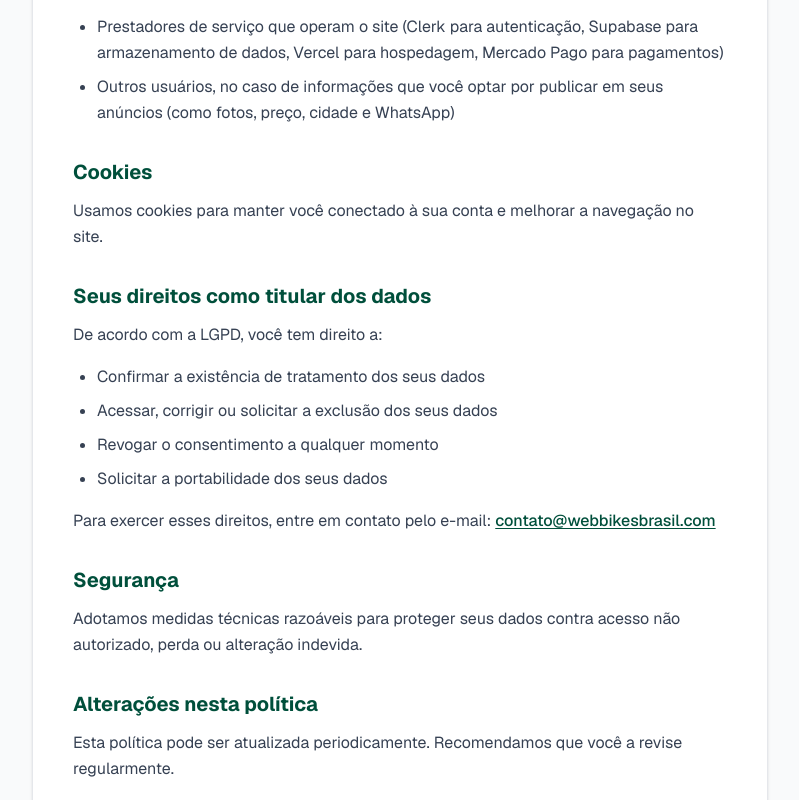
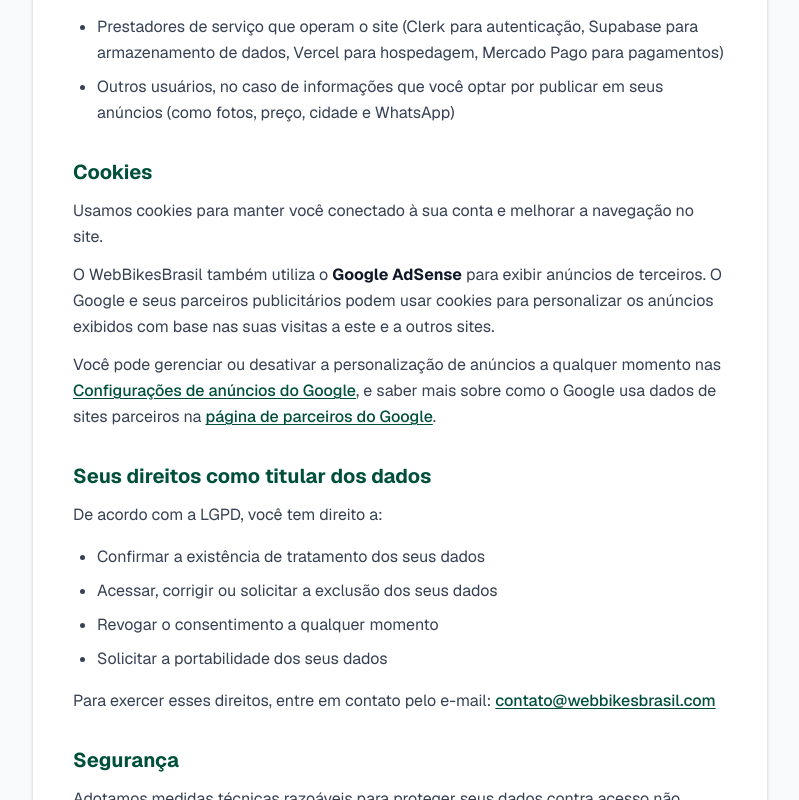
Before and after one commit to flaviohdiaz-lang/webbikesbrasil, a Next.js app: page /politica-de-privacidade in a window 1280 px wide. Shown: the part 1308-2108 px from the top of the page, without its empty margins (240-1039 px from the left). Built offline with nearby package versions, Linux system fonts and the light colour scheme.

Commit message:
Adiciona informacoes sobre Google AdSense na politica de privacidade

```diff
--- a/src/app/politica-de-privacidade/page.tsx
+++ b/src/app/politica-de-privacidade/page.tsx
@@ -131,6 +131,36 @@ export default function PoliticaDePrivacidadePage() {
               Usamos cookies para manter você conectado à sua conta e melhorar a
               navegação no site.
             </p>
+            <p className="mt-3 leading-relaxed text-gray-700">
+              O WebBikesBrasil também utiliza o{" "}
+              <strong className="text-gray-900">Google AdSense</strong> para
+              exibir anúncios de terceiros. O Google e seus parceiros
+              publicitários podem usar cookies para personalizar os anúncios
+              exibidos com base nas suas visitas a este e a outros sites.
+            </p>
+            <p className="mt-3 leading-relaxed text-gray-700">
+              Você pode gerenciar ou desativar a personalização de anúncios a
+              qualquer momento nas{" "}
+              <a
+                href="https://adssettings.google.com/"
+                target="_blank"
+                rel="noopener noreferrer"
+                className="font-medium text-emerald-900 underline underline-offset-2 hover:text-emerald-700"
+              >
+                Configurações de anúncios do Google
+              </a>
+              , e saber mais sobre como o Google usa dados de sites parceiros
+              na{" "}
+              <a
+                href="https://policies.google.com/technologies/partner-sites"
+                target="_blank"
+                rel="noopener noreferrer"
+                className="font-medium text-emerald-900 underline underline-offset-2 hover:text-emerald-700"
+              >
+                página de parceiros do Google
+              </a>
+              .
+            </p>
           </section>
 
           <section className="mt-8">
```
